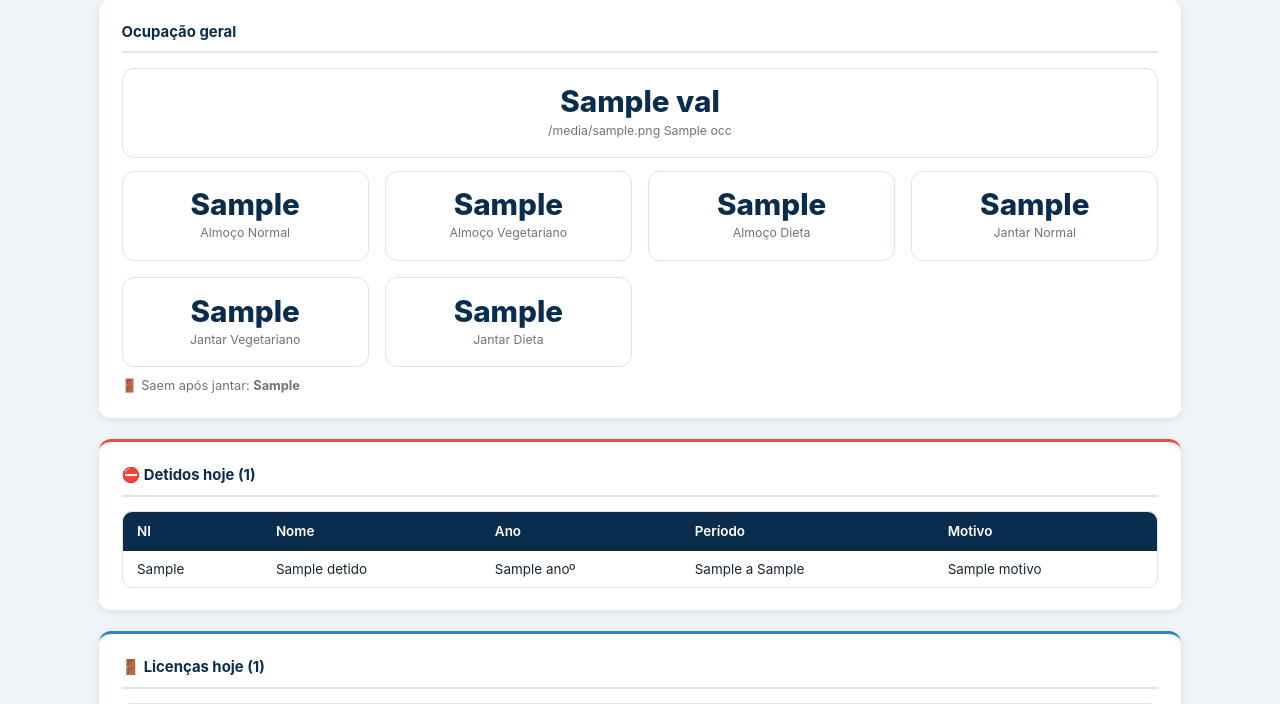
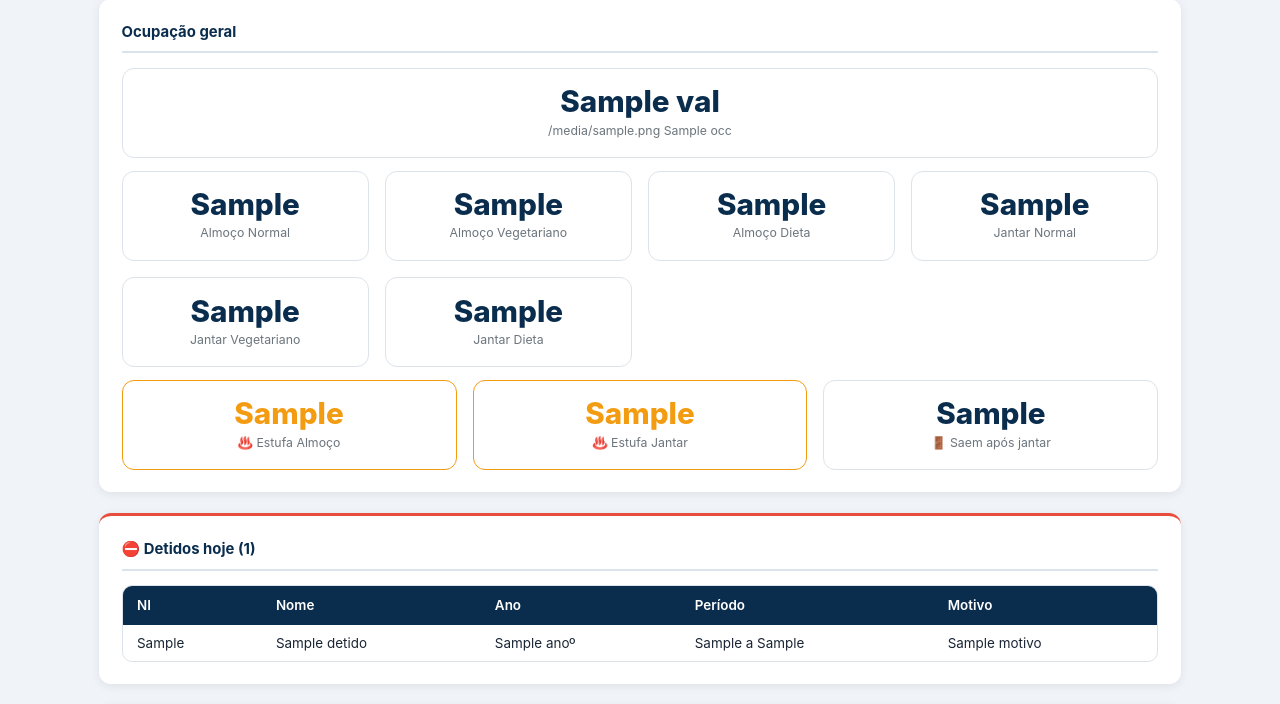
Before and after one commit to MakaG222/sistema-refeicoes, a Flask app: template templates/operations/painel.html in a window 1280 px wide. Shown: the part 202-906 px from the top of the page. Run offline with Flask 3, Linux system fonts and the light colour scheme; the template is opened without the code that fills it: most values are stand-ins (such as "Sample title", 1, 10 or a date in 2020); parts of the project's set-up code (start-up, migrations or seed data) failed here and were passed over.

Commit message:
feat: contadores estufa no painel + defaults sem lanche/jantar sexta
- Adicionar contadores ♨️ Estufa Almoço e ♨️ Estufa Jantar ao painel
  operacional diário e à previsão de amanhã
- Mover "Saem após jantar" para a linha dos contadores estufa
- Alterar predefinição autofill: lanche desligado por defeito
  (PA + almoço + jantar seg-qui, sem jantar à sexta)

Co-Authored-By: Claude Opus 4.6 <noreply@anthropic.com>

```diff
--- a/core/autofill.py
+++ b/core/autofill.py
@@ -20,7 +20,7 @@ from core.meals import (
 
 # Re-export para backward-compat
 def _default_refeicao_para_dia(d: date) -> dict[str, Any]:
-    """Marks all meals Mon-Fri, except dinner on Fridays."""
+    """Marks meals Mon-Fri, except lanches and Friday dinner."""
     if not _is_weekday_mon_to_fri(d):
         return {
             "pequeno_almoco": 0,
@@ -31,7 +31,7 @@ def _default_refeicao_para_dia(d: date) -> dict[str, Any]:
         }
     base = {
         "pequeno_almoco": 1,
-        "lanche": 1,
+        "lanche": 0,
         "almoco": "Normal",
         "jantar_tipo": "Normal",
         "jantar_sai_unidade": 0,
--- a/templates/operations/painel.html
+++ b/templates/operations/painel.html
@@ -53,9 +53,13 @@
       <div class="stat-box"><div class="stat-num">{{ t.jan_veg }}</div><div class="stat-lbl">Jantar Vegetariano</div></div>
       <div class="stat-box"><div class="stat-num">{{ t.jan_dieta }}</div><div class="stat-lbl">Jantar Dieta</div></div>
     </div>
-    {% if perfil != "cozinha" %}
-    <div class="hint mt-md">🚪 Saem após jantar: <strong>{{ t.jan_sai }}</strong></div>
-    {% endif %}
+    <div class="grid grid-3 mt-lg">
+      <div class="stat-box stat-box-estufa"><div class="stat-num text-estufa">{{ t.alm_estufa }}</div><div class="stat-lbl">♨️ Estufa Almoço</div></div>
+      <div class="stat-box stat-box-estufa"><div class="stat-num text-estufa">{{ t.jan_estufa }}</div><div class="stat-lbl">♨️ Estufa Jantar</div></div>
+      {% if perfil != "cozinha" %}
+      <div class="stat-box"><div class="stat-num">{{ t.jan_sai }}</div><div class="stat-lbl">🚪 Saem após jantar</div></div>
+      {% endif %}
+    </div>
   </div>
 
   {% if previsao %}
@@ -71,6 +75,10 @@
       <div class="stat-box"><div class="stat-num">{{ previsao.t_am.alm_norm }}</div><div class="stat-lbl">Alm Normal</div></div>
       <div class="stat-box"><div class="stat-num">{{ previsao.t_am.alm_veg }}</div><div class="stat-lbl">Alm Veg</div></div>
       <div class="stat-box"><div class="stat-num">{{ previsao.t_am.alm_dieta }}</div><div class="stat-lbl">Alm Dieta</div></div>
+    </div>
+    <div class="grid grid-3 mt-sm">
+      <div class="stat-box stat-box-estufa"><div class="stat-num text-estufa">{{ previsao.t_am.alm_estufa }}</div><div class="stat-lbl">♨️ Estufa Alm</div></div>
+      <div class="stat-box stat-box-estufa"><div class="stat-num text-estufa">{{ previsao.t_am.jan_estufa }}</div><div class="stat-lbl">♨️ Estufa Jan</div></div>
     </div>
   </div>
   {% endif %}
```
